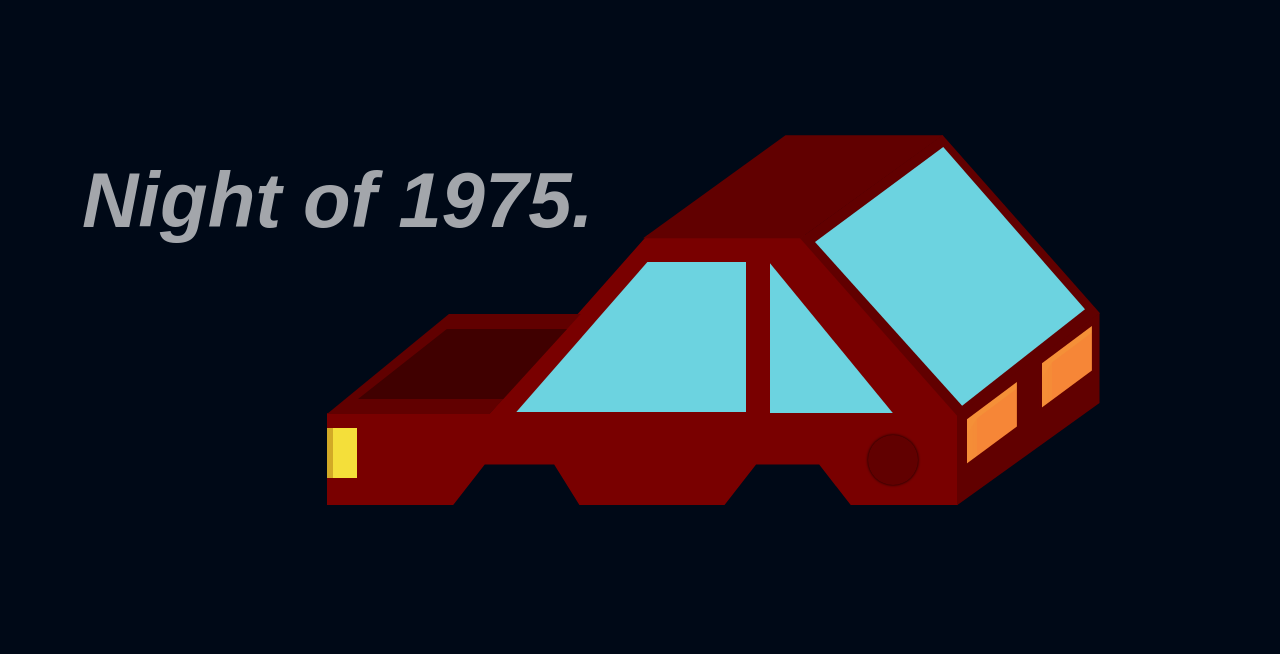
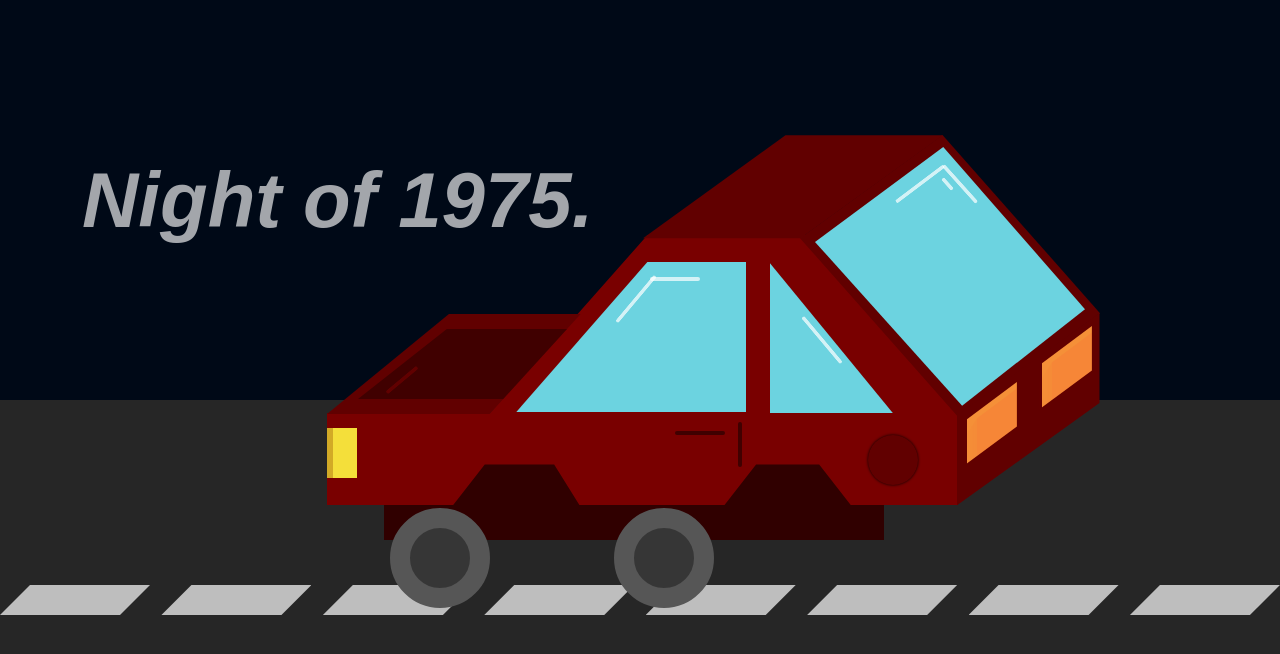
Before and after one commit to eugeniia0311/Car, a plain HTML site: page index.html in a window 1280 px wide. Drawn offline with Linux system fonts and the light colour scheme.

Commit message:
road + highlights

```diff
--- a/assets/styles/base.css
+++ b/assets/styles/base.css
@@ -6,6 +6,36 @@ body, h1, h2, h3, h4, h5, p, a, ul, ol {
 
 body {
 	background-color: #000917;
+}
+
+.road{
+position: absolute;
+height: 50%;
+width: 100%;
+background-color: #262626;
+bottom: 0;
+display: flex;
+align-items: center;
+justify-content: space-between;
+}
+
+.hill.-one{
+	position: absolute;
+	width: 40%;
+	height: 20%;
+	background-color: #022c15;
+	top: 34%;
+	clip-path: polygon(0% 0%, 5% 20%, 12% 5%, 16% 7%, 23% 0%,  100% 20%, 100% 100%, 0% 100%);
+}
+
+.hill.-two{
+	position: absolute;
+	width: 70%;
+	height: 30%;
+	background-color:#01150a;
+	top: 24%;
+	right: 0;
+	clip-path: polygon(0% 50%, 5% 20%, 12% 25%, 17% 5%, 25% 0%, 30% 10%, 45% 1%, 60% 20%, 80% 40%, 100% 30%, 100% 100%, 0% 100% );
 }
 
 
@@ -19,6 +49,7 @@ body {
     font-family: fantasy;
     opacity: 95%;
     animation: shinings 4s infinite;
+    z-index: 1;
 }
 
 .line{
@@ -224,3 +255,162 @@ a {
 		opacity: 0.4;
 	}
 }
+
+
+/*.......................*/
+
+.door{
+	position: absolute;
+	border-right: 2.5px #400000 solid;
+	border-left:  2.5px #400000 solid;
+	border-radius: 2px;
+	height: 45px;
+	width: 1px;
+	right: 34.2%;
+	bottom: 14%;
+}
+
+.handle{
+	position: absolute;
+	border-top: 2.5px #400000 solid;
+	border-bottom:  2.5px #400000 solid;
+	border-radius: 2px;
+	width: 50px;
+	height: 1px;
+	bottom: 26%;
+	right: 37%;
+}
+
+.one{
+	position: absolute;
+	border-top: 2.5px white solid;
+	border-bottom:  2.5px white solid;
+	border-radius: 2px;
+	width: 50px;
+	height: 1px;
+	top:10%;
+	right: 20%;
+	opacity: 70%;
+}
+
+.two{
+	position: absolute;
+	border-top: 2.5px white solid;
+	border-bottom:  2.5px white solid;
+	border-radius: 2px;
+	width: 60px;
+	height: 1px;
+	top:23.5%;
+	right: 35%;
+	rotate:-50deg;
+	background-color: white;
+	opacity: 70%;
+}
+
+
+.three{
+	position: absolute;
+	border-top: 2.5px white solid;
+	border-bottom:  2.5px white solid;
+	border-radius: 2px;
+	width: 60px;
+	height: 1px;
+	top:50%;
+	left: 18%;
+	rotate:50deg;
+	background-color: white;
+	opacity: 70%;
+}
+
+.four{
+		position: absolute;
+	border-top: 2.5px white solid;
+	border-bottom:  2.5px white solid;
+	border-radius: 2px;
+	width: 50px;
+	height: 1px;
+	top:10%;
+	right: 37%;
+	rotate:48deg;
+	background-color: white;
+	opacity: 70%;
+}
+
+.five{
+		position: absolute;
+	border-top: 2.5px white solid;
+	border-bottom:  2.5px white solid;
+	border-radius: 2px;
+	width: 60px;
+	height: 1px;
+	top:10%;
+	right: 50%;
+	rotate:-37deg;
+	background-color: white;
+	opacity: 70%;
+}
+
+
+.six{
+		position: absolute;
+	border-top: 2.5px white solid;
+	border-bottom:  2.5px white solid;
+	border-radius: 2px;
+	width:15px;
+	height: 1px;
+	top:10%;
+	right: 48%;
+	rotate:48deg;
+	background-color: white;
+	opacity: 70%;
+}
+
+.seven{
+	position: absolute;
+	border-top: 2.5px #610000 solid;
+	border-bottom:  2.5px #610000 solid;
+	border-radius: 2px;
+	width: 40px;
+	height: 1px;
+	bottom:25%;
+	left: 10%;
+	rotate:-40deg;
+	background-color: #610000;
+}
+
+.wheel{
+	position: absolute;
+	width: 100px;
+	height: 100px;
+	background-color: #363636;
+	border-radius: 50%;
+	border: 20px #565656 solid;
+	top: 63.5%;
+	box-sizing: border-box;
+
+}
+
+.wheel.-left{
+	left: 30.5%;
+}
+
+.wheel.-right{
+	left: 48%;
+}
+
+.lower-part{
+	position: absolute;
+	width: 500px;
+	height: 100px;
+	background-color:  #300000;
+	top:55%;
+	left: 30%;
+}
+
+.mark{
+	width: 150px;
+	height: 30px;
+	background-color: white;
+	opacity: 70%;
+	clip-path: polygon(20% 0%, 100% 0%, 80% 100%, 0% 100%);
+}
--- a/index.html
+++ b/index.html
@@ -9,21 +9,67 @@
 <body>
 	<section class="section">
 		<h1 class="title">Night of 1975.</h1>
-		<div class="yellow">
+		<div class="road">
+			<div class="mark"></div>
+			<div class="mark"></div>
+			<div class="mark"></div>
+			<div class="mark"></div>
+			<div class="mark"></div>
+			<div class="mark"></div>
+			<div class="mark"></div>
+			<div class="mark"></div>
+		</div>
+
+		<!-- <div class="hill -two"></div>
+		<div class="hill -one"></div> -->
+
+
+		<div class="lower-part"></div>
+		<div class="wheel -left"></div>
+		<div class="wheel -right"></div>
+		<div class="yellow -relative">
+
+
 
 			<div class="corpus -relative">
-				<div class="window -side"></div>
-				<div class="window"></div>
+
+				<div class="window -side -relative">
+					<div class="highlight">
+
+						<div class="one"></div>
+						<div class="two"></div>
+					</div>
+				</div>
+				<div class="window">
+					<div class="highlight">
+						<div class="three"></div>
+
+					</div>
+				</div>
 				<div class="frontlight"></div>
 				<div class="elips"></div>
+				<div class="door"></div>
+				<div class="handle"></div>
 			</div>
 			<div class="front -relative">
-				<div class="hood"></div>
+				<div class="hood -relative">
+					<div class="highlight">
+						<div class="seven">
+
+						</div>
+					</div>
+				</div>
 			</div>
 
 			<div class="line">
 				<div class="relative">
-					<div class="glass"></div>
+					<div class="glass -relative">
+						<div class="highlight">
+							<div class="four"></div>
+							<div class="five"></div>
+							<div class="six"></div>
+						</div>
+					</div>
 				</div>
 			</div>
 			<div class="roof"></div>
```
